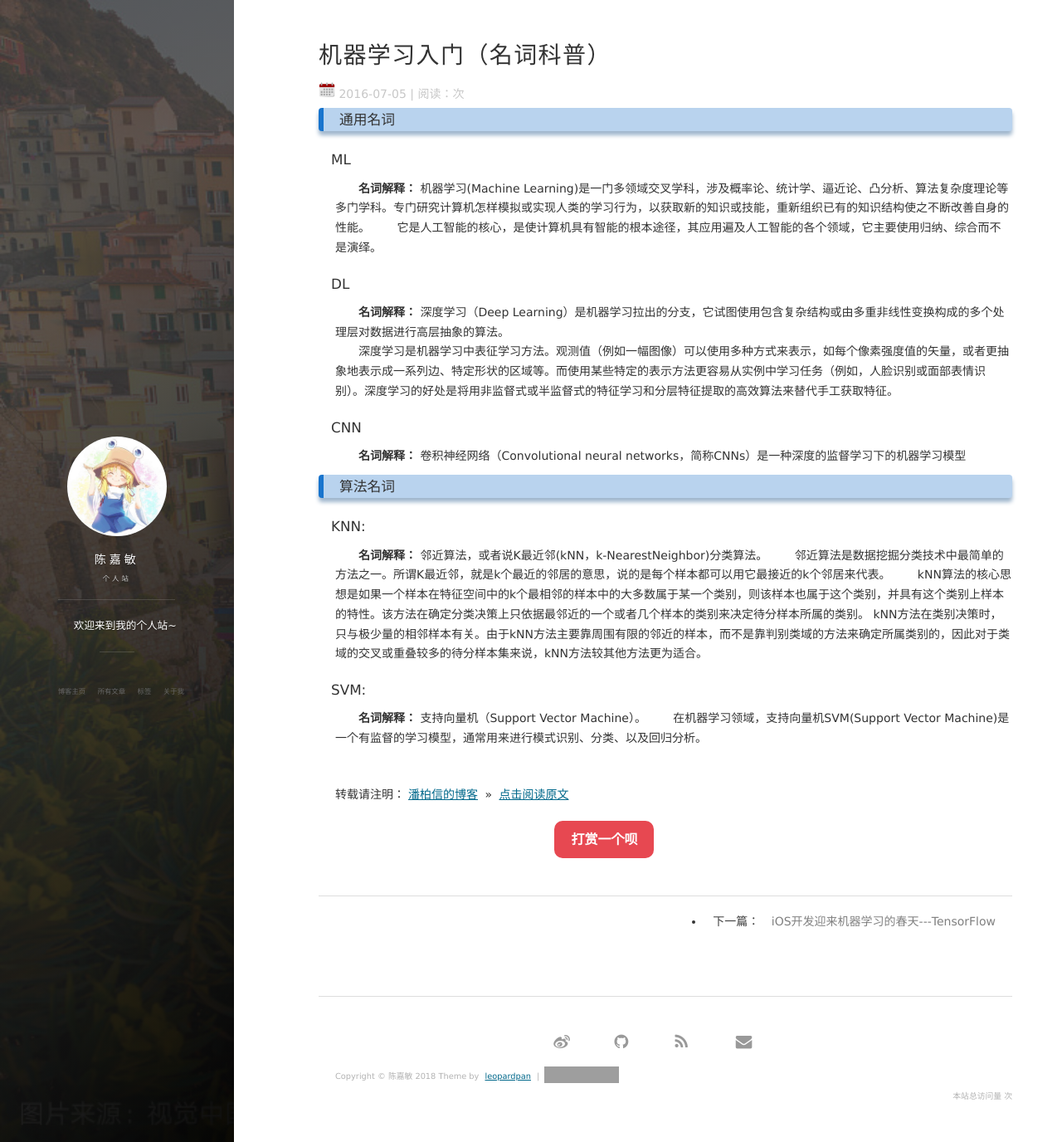
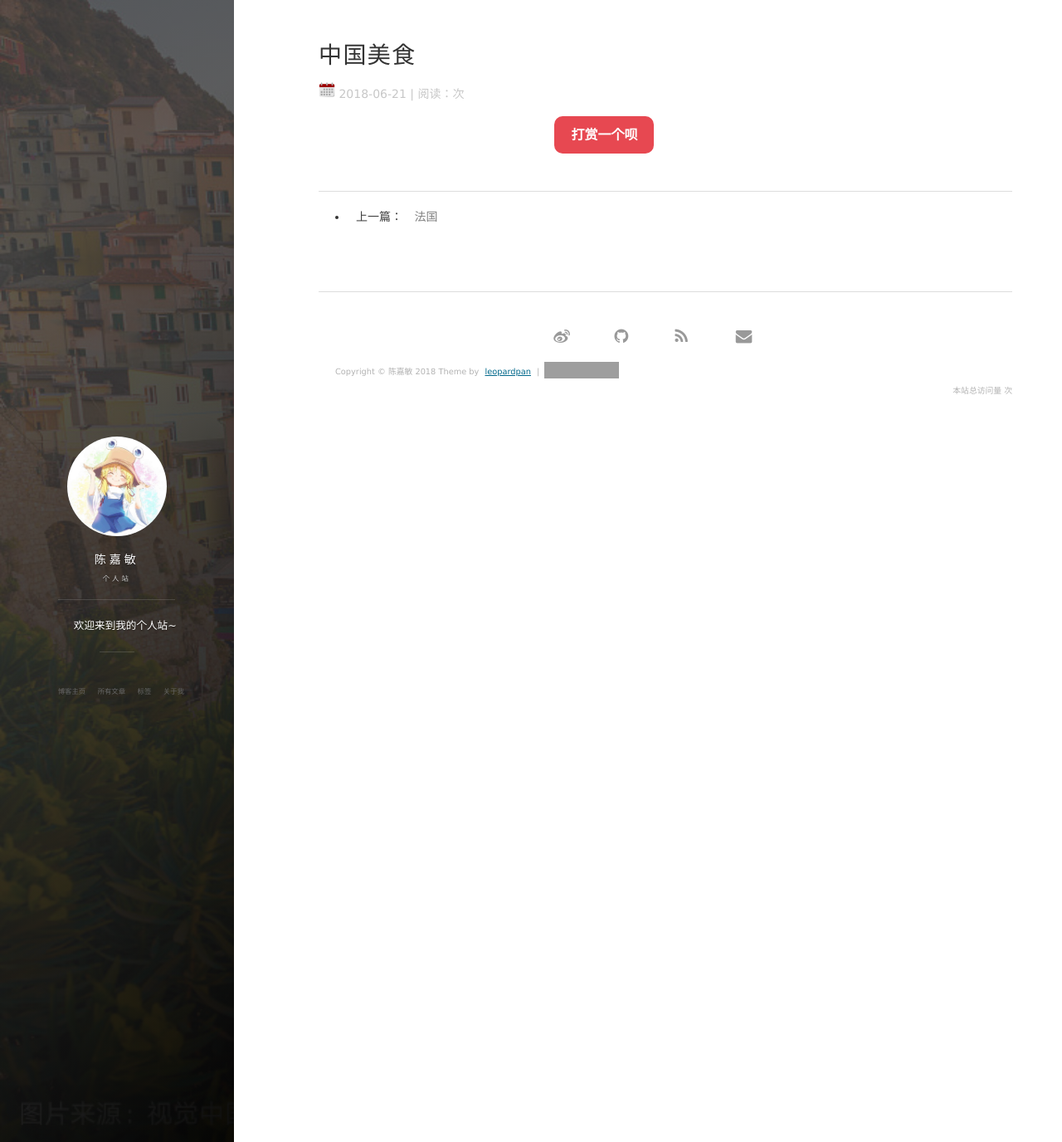
Before and after one commit to shujsegubfgf/shujsegubfgf.github.io, a Jekyll site: the page built from _posts/2016-07-05-MachineLearning_introduce.md, in a window 1280 px wide and 1376 px high. Shown: the whole window at 83% size. Built offline with Jekyll 4.4.1, drawn with Linux system fonts in a browser that asks for light colours; nearby versions of some CDN libraries; comment, search, counter and statistics services are not loaded; grey boxes are pictures that could not be loaded.

Commit message:
Update 2016-07-05-MachineLearning_introduce.md

```diff
--- a/_posts/2016-07-05-MachineLearning_introduce.md
+++ b/_posts/2016-07-05-MachineLearning_introduce.md
@@ -1,39 +1,6 @@
 ---
 layout: post
-title: "机器学习入门（名词科普）"
-date: 2016-07-05
-description: "机器学习入门篇"
-tag: 机器学习
-
+title: 中国美食
+date: 2018.6.21
+tag: iOS
 ---
-
-### 通用名词
-
-#### ML
-
-　　**名词解释：** 机器学习(Machine Learning)是一门多领域交叉学科，涉及概率论、统计学、逼近论、凸分析、算法复杂度理论等多门学科。专门研究计算机怎样模拟或实现人类的学习行为，以获取新的知识或技能，重新组织已有的知识结构使之不断改善自身的性能。
-　　它是人工智能的核心，是使计算机具有智能的根本途径，其应用遍及人工智能的各个领域，它主要使用归纳、综合而不是演绎。
-
-#### DL
-　　**名词解释：** 深度学习（Deep Learning）是机器学习拉出的分支，它试图使用包含复杂结构或由多重非线性变换构成的多个处理层对数据进行高层抽象的算法。
-　　深度学习是机器学习中表征学习方法。观测值（例如一幅图像）可以使用多种方式来表示，如每个像素强度值的矢量，或者更抽象地表示成一系列边、特定形状的区域等。而使用某些特定的表示方法更容易从实例中学习任务（例如，人脸识别或面部表情识别）。深度学习的好处是将用非监督式或半监督式的特征学习和分层特征提取的高效算法来替代手工获取特征。
-
-
-#### CNN
-　　**名词解释：** 卷积神经网络（Convolutional neural networks，简称CNNs）是一种深度的监督学习下的机器学习模型
-
-### 算法名词
-
-#### KNN:
-
-　　**名词解释：** 邻近算法，或者说K最近邻(kNN，k-NearestNeighbor)分类算法。
-　　邻近算法是数据挖掘分类技术中最简单的方法之一。所谓K最近邻，就是k个最近的邻居的意思，说的是每个样本都可以用它最接近的k个邻居来代表。
-　　kNN算法的核心思想是如果一个样本在特征空间中的k个最相邻的样本中的大多数属于某一个类别，则该样本也属于这个类别，并具有这个类别上样本的特性。该方法在确定分类决策上只依据最邻近的一个或者几个样本的类别来决定待分样本所属的类别。 kNN方法在类别决策时，只与极少量的相邻样本有关。由于kNN方法主要靠周围有限的邻近的样本，而不是靠判别类域的方法来确定所属类别的，因此对于类域的交叉或重叠较多的待分样本集来说，kNN方法较其他方法更为适合。
-
-#### SVM:
-　　**名词解释：** 支持向量机（Support Vector Machine）。
-　　在机器学习领域，支持向量机SVM(Support Vector Machine)是一个有监督的学习模型，通常用来进行模式识别、分类、以及回归分析。
-
-<br>
-
-转载请注明：[潘柏信的博客](http://baixin) » [点击阅读原文](http://baixin.io/2016/07/MachineLearning_introduce/)
```
